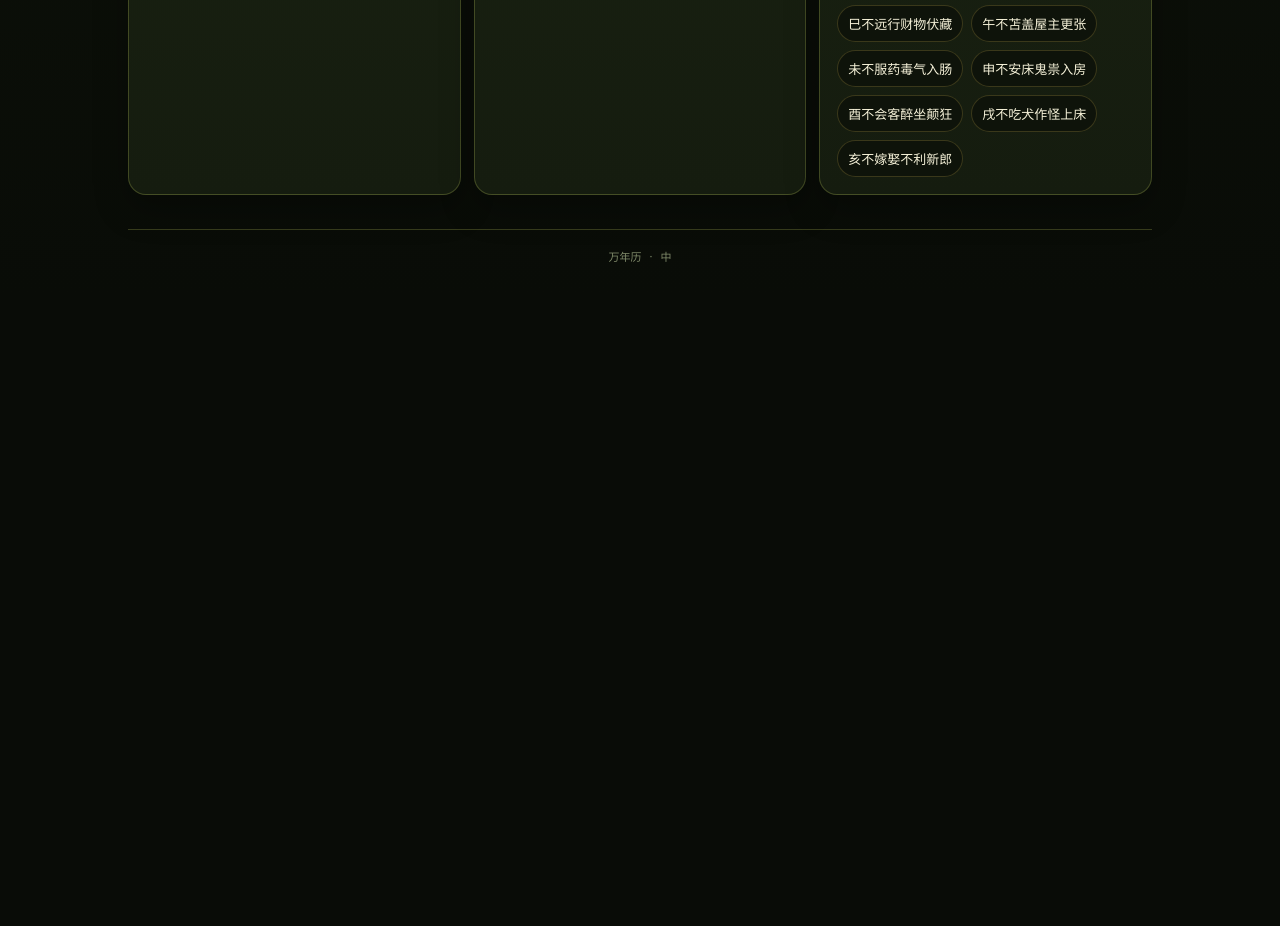
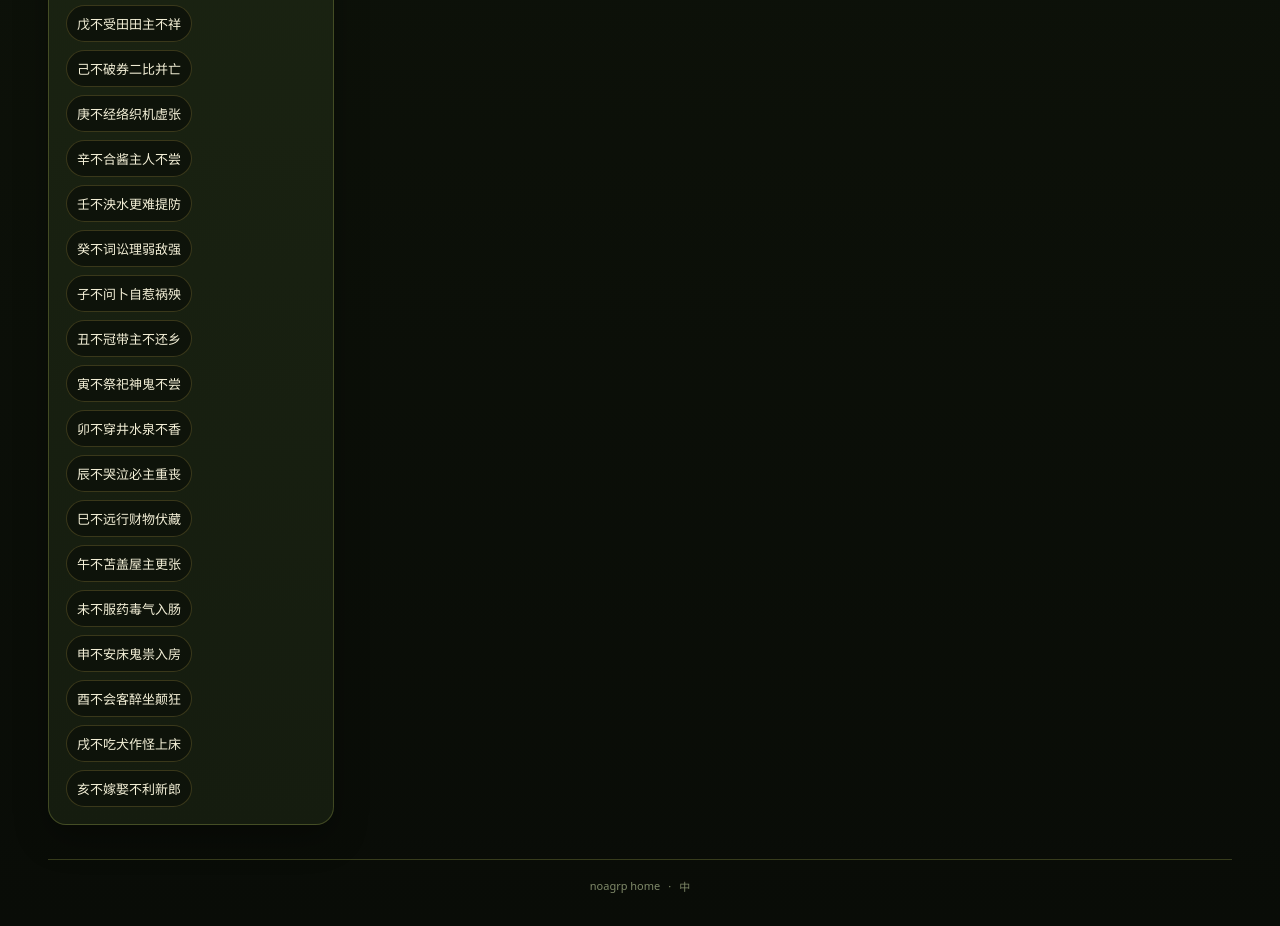
Before and after one commit to noagrp/huangli, a plain HTML site: page index.html in a window 1280 px wide. Shown: the part 1191-2117 px from the top of the page. Before the commit the page ends 1487 px from the top, so only its background shows below. Drawn offline with Linux system fonts and the light colour scheme.

Commit message:
Normalize Chinese app navigation and width

```diff
--- a/index.html
+++ b/index.html
@@ -41,7 +41,7 @@
         radial-gradient(circle at 92% 16%,rgba(215,187,85,.08),transparent 26rem),
         linear-gradient(180deg,var(--bg2),var(--bg));
     }
-    .page{width:min(1060px,100%);margin:0 auto;padding:max(28px,env(safe-area-inset-top)) 18px max(32px,env(safe-area-inset-bottom))}
+    .page{width:min(1220px,100%);margin:0 auto;padding:max(28px,env(safe-area-inset-top)) 18px max(32px,env(safe-area-inset-bottom))}
     header{display:flex;align-items:center;justify-content:space-between;gap:18px;margin-bottom:24px;padding-bottom:18px;border-bottom:1px solid var(--border)}
     .brand{display:flex;align-items:center;gap:14px}
     .mark{width:54px;height:54px;display:grid;place-items:center;border-radius:16px;border:1px solid rgba(200,214,95,.55);background:rgba(103,119,35,.16);color:var(--lime);font-size:28px;font-weight:800}
@@ -103,7 +103,7 @@
     </section>
   </div>
 
-  <footer><a href="https://noagrp.github.io/wannianli/">万年历</a><span>·</span><a href="https://noagrp.github.io/zhong/">中</a></footer>
+  <footer><a href="https://noagrp.github.io/home/">noagrp home</a><span>·</span><a href="https://noagrp.github.io/zhong/">中</a></footer>
 </main>
 <script src="./src/huangli-engine.js"></script>
 <script>
```
